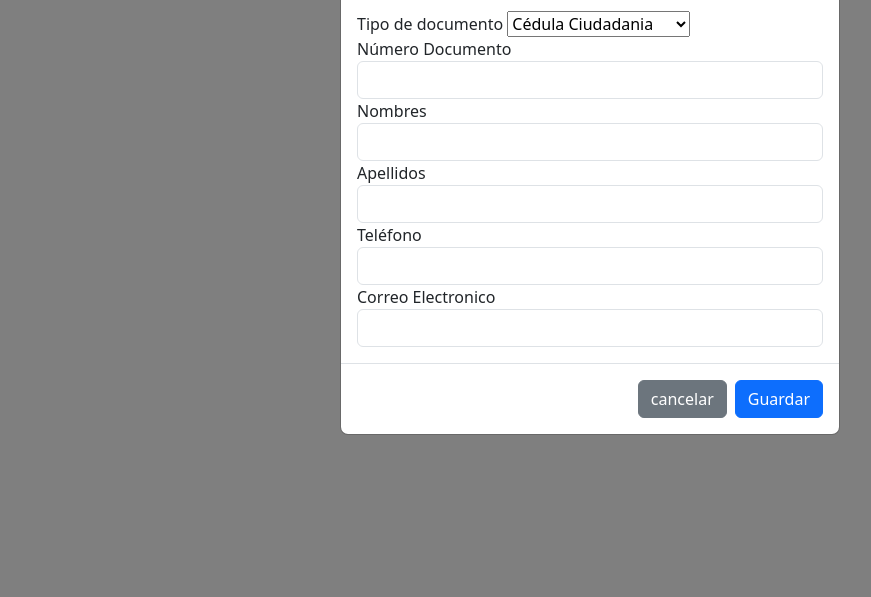
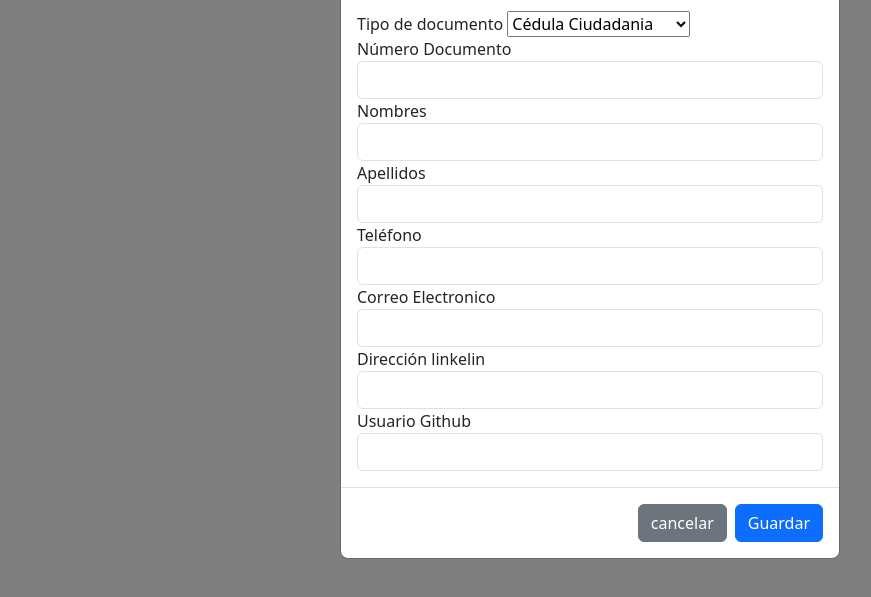
Before and after one commit to RafaelMonsalve/Taller2-RafaelMonsalve, a website: page page/index.html in a window 1280 px wide. Both pictures are taken after a click on the button "iniciar". Shown: the part 97-694 px from the top of the page, without its empty margins (50-921 px from the left). Drawn offline with nearby package versions, Linux system fonts and the light colour scheme.

Commit message:
Se agrega el input para Github y Linkelin

```diff
--- a/page/index.html
+++ b/page/index.html
@@ -43,6 +43,10 @@
                     <input type="number" class="form-control" id="Telefono" name="Telefono" required>
                     <label form="correo">Correo Electronico</label>
                     <input type="email" class="form-control" id="correo" name="correo" required>
+                    <label form="linkelin">Dirección linkelin</label>
+                    <input type="text" class="form-control" id="linkelin" name="linkelin" required>
+                    <label form="github">Usuario Github</label>
+                    <input type="text" class="form-control" id="github" name="github" required>
                 </div>
           </form>
         </div>
```
